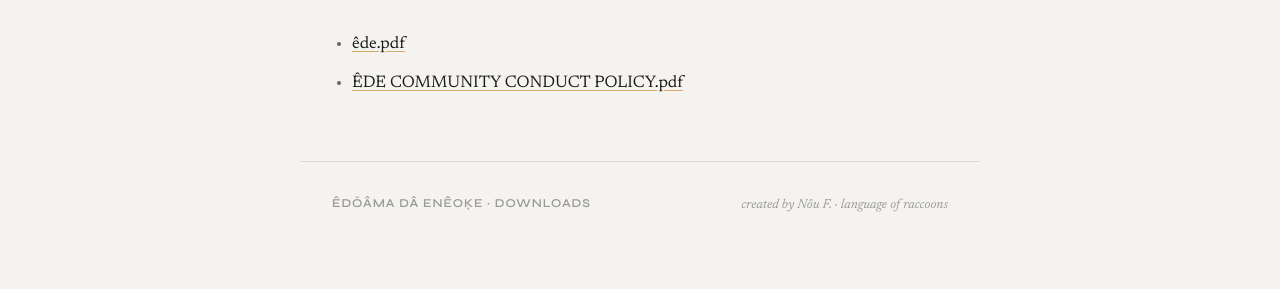
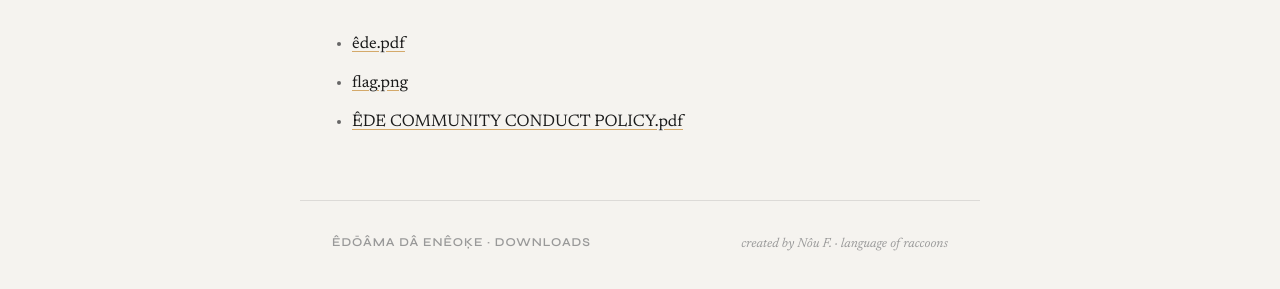
Before and after one commit to edoamalang/edoamalang.github.io, a plain HTML site: page downloads/index.html in a window 1280 px wide. Shown: the part 191-480 px from the top of the page. Drawn offline with Linux system fonts and the light colour scheme.

Commit message:
add flag.png

```diff
--- a/downloads/index.html
+++ b/downloads/index.html
@@ -71,6 +71,7 @@
 
     <ul class="downloads">
       <li><a href="./êde.pdf">êde.pdf</a></li>
+      <li><a href="./flag.png">flag.png</a></li>
       <li><a href="./ÊDE COMMUNITY CONDUCT POLICY.pdf">ÊDE COMMUNITY CONDUCT POLICY.pdf</a></li>
     </ul>
   </div>
```
